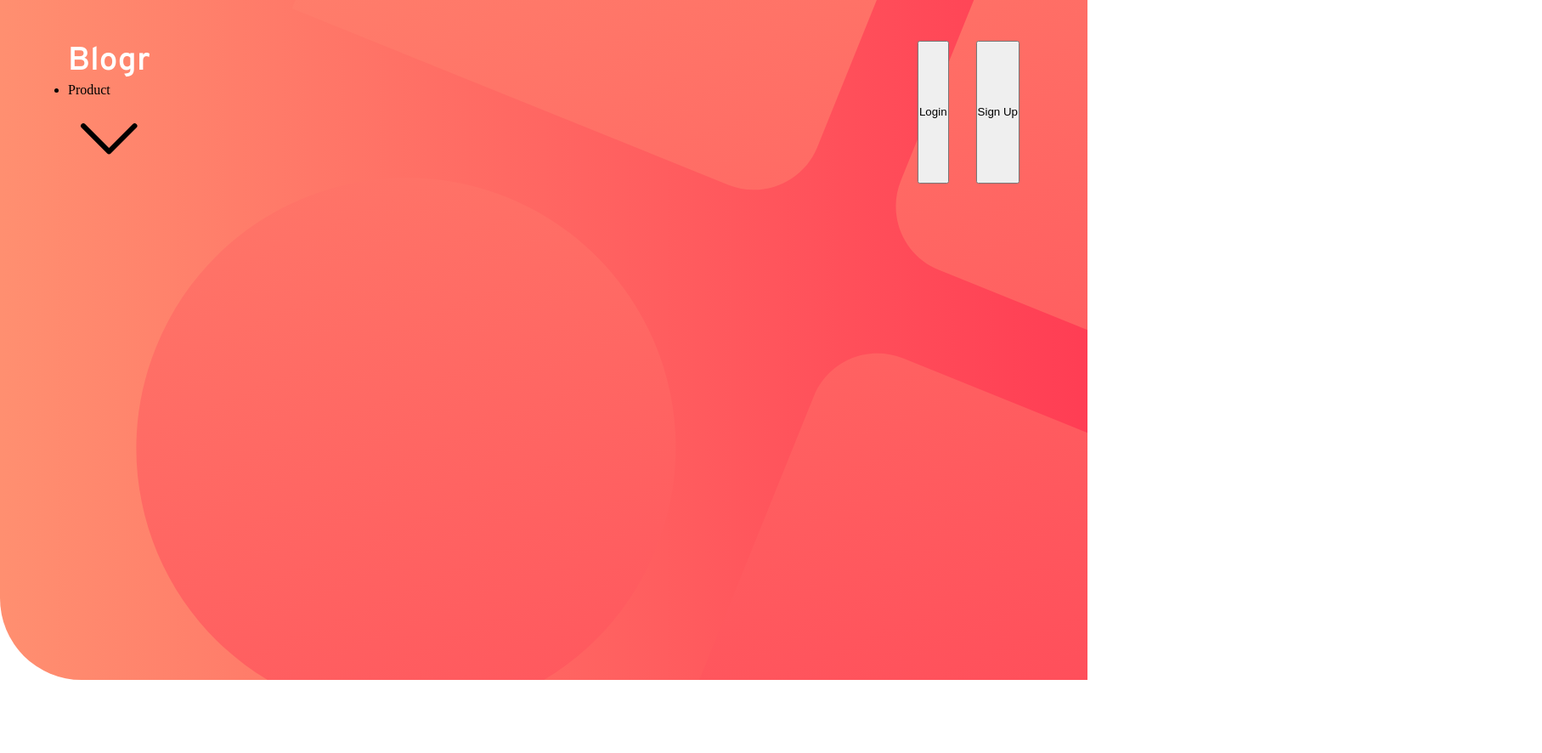
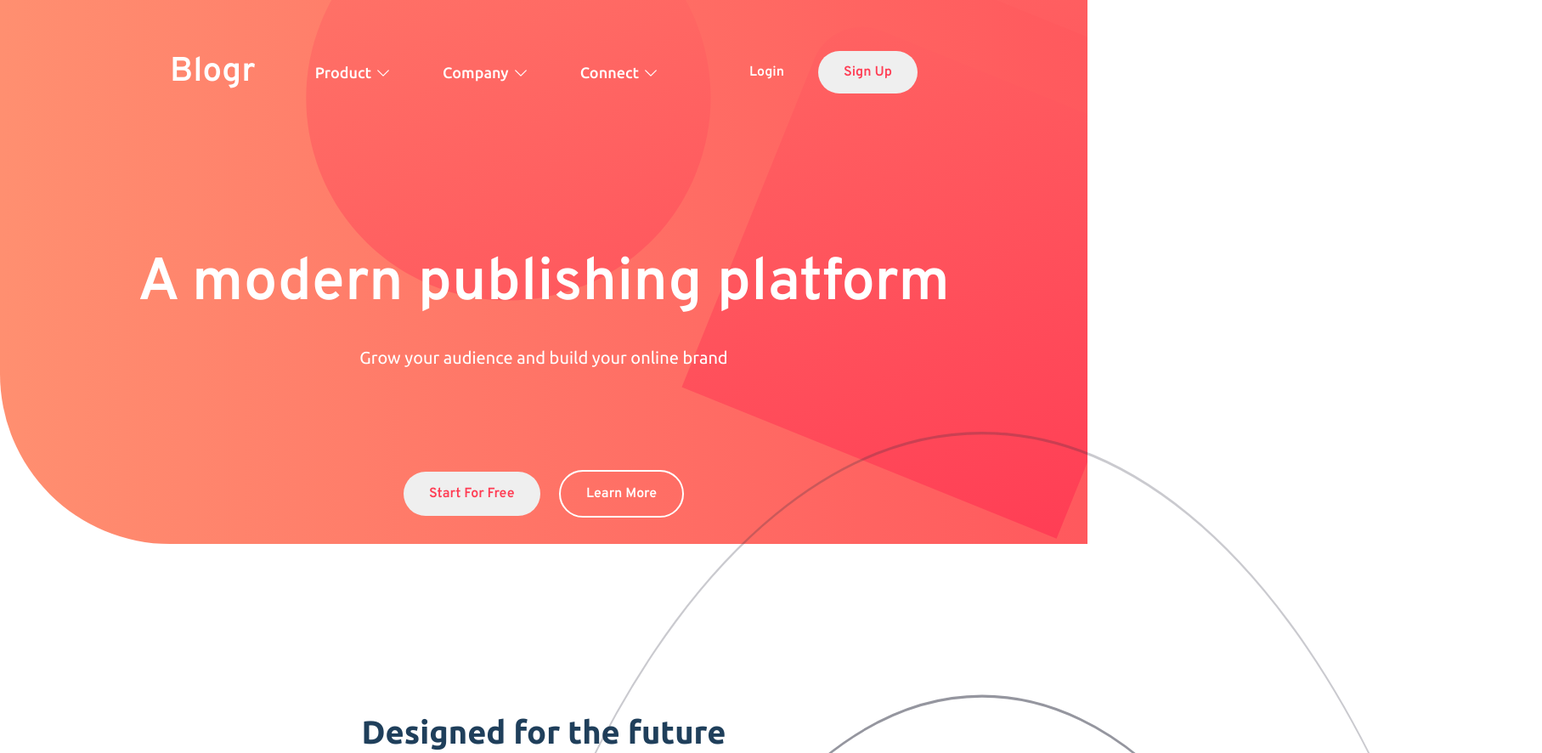
Before and after one commit to Txchele/Blogr, a plain HTML site: page index.html in a window 1280 px wide. Shown: the top 886 px of the page at 85% size, 1815 px wide, since content can reach past the window. Before the commit the page ends 800 px from the top, so only its background shows below. Drawn offline with Linux system fonts and the light colour scheme.

Commit message:
features and header section added

```diff
--- a/css/style.css
+++ b/css/style.css
@@ -9,38 +9,157 @@
   --white-text: hsl(0, 0%, 100%);
   --vlight-red: hsl(13, 100%, 72%);
   --light-red: hsl(353, 100%, 62%);
+  --cta-hover: hsl(355, 100%, 74%);
+  --dark-black: hsl(208, 49%, 24%);
 }
+button {
+  user-select: none;
+}
+html {
+  font-size: 62.5%;
+}
+body {
+  overflow-x: hidden;
+}
+
+/* Hero section */
 header {
-  /* background-color: red; */
-  z-index: -1;
-  position: relative;
-  height: 100vh;
-  background: linear-gradient(to right, var(--vlight-red), var(--light-red));
-  border-bottom-left-radius: 6rem;
-}
-header::before {
-  z-index: -2;
-  position: absolute;
-  display: block;
-  content: "";
-  width: 100%;
-  height: 100%;
-  background-image: url("../images/bg-pattern-intro-desktop.svg");
-  background-size: 200%;
-  background-position: -20rem -60rem;
+  height: 80vh;
+  background: url(/images/bg-pattern-intro-desktop.svg),
+    linear-gradient(to left, var(--light-red), var(--vlight-red));
+  background-size: 150%;
+  background-position: 0 -100rem;
+  border-bottom-left-radius: 20rem;
 }
 .header {
-  font-family: 'Overpass', sans-serif;
+  display: flex;
+  justify-content: space-between;
+  padding: 6rem 20rem;
+}
+.header h1 {
+  margin-right: 6rem;
+  font-size: 4rem;
   color: var(--white-text);
   font-weight: 600;
-  font-size: 2.4em;
+  font-family: "Overpass";
 }
-.header__container {
+.header div {
   display: flex;
-  justify-content: space-between;
-  padding: 3rem 5rem;
+  gap: 1rem;
 }
-.header__btns {
+.header__dropdowns {
   display: flex;
-  gap: 2rem;
+  gap: 6rem;
 }
+.header__dropdowns li {
+  cursor: pointer;
+  font-size: 1.8rem;
+  font-family: "Ubuntu";
+  font-weight: 500;
+  color: var(--white-text);
+  display: flex;
+  align-items: center;
+  gap: 0.4rem;
+  text-decoration: none;
+}
+.chevron {
+  margin-top: 6px;
+  stroke: var(--white-text);
+  width: 2rem;
+}
+
+.cta {
+  cursor: pointer;
+  border: none;
+  font-size: 1.6rem;
+  font-weight: 600;
+  font-family: "Overpass";
+  padding: 1rem 3rem;
+  border-radius: 3rem;
+}
+.login__btn {
+  color: var(--white-text);
+  background: none;
+}
+.signup__btn {
+  color: var(--light-red);
+}
+.hero__header {
+  margin-top: 12rem;
+  font-size: 7rem;
+  font-weight: 700;
+  font-family: "Overpass";
+  color: var(--white-text);
+  text-align: center;
+}
+.hero__subheader {
+  margin-top: 3rem;
+  font-size: 2rem;
+  font-weight: 400;
+  font-family: "Ubuntu";
+  color: var(--white-text);
+  text-align: center;
+}
+.hero__btns {
+  margin-top: 12rem;
+  text-align: center;
+}
+.hero__btns button {
+  padding: 1.6rem 3rem;
+}
+.hero__btn {
+  margin-left: 2rem;
+  border: 2px solid var(--white-text);
+}
+.hero__btn:hover {
+  background-color: var(--white-text);
+  color: var(--light-red);
+}
+.signup__btn:hover {
+  background-color: var(--cta-hover);
+  color: var(--white-text);
+}
+
+/* Features section */
+
+.features__section {
+  display: flex;
+  flex-direction: column;
+  align-items: center;
+  margin-top: 20rem;
+}
+.features__header {
+  font-weight: 600;
+  font-family: "Ubuntu";
+  font-size: 3.8rem;
+  color: var(--dark-black);
+}
+.feature {
+  display: flex;
+  margin: 8rem 30rem;
+  margin-right: 0;
+  gap: 20rem;
+}
+.feature__img {
+  position: relative;
+  transform: translateX(11%);
+  scale: 1.5;
+}
+.feature__header {
+  font-size: 3rem;
+  color: var(--dark-black);
+  font-weight: 600;
+  font-family: "Overpass";
+}
+.feature__text {
+  line-height: 1.7;
+  margin-top: 3rem;
+  font-weight: 300;
+  font-family: "Overpass";
+  font-size: 1.8rem;
+}
+.feature span {
+  display: flex;
+  flex-direction: column;
+  gap: 8rem;
+}
--- a/index.html
+++ b/index.html
@@ -4,12 +4,6 @@
     <meta charset="UTF-8" />
     <meta name="viewport" content="width=device-width, initial-scale=1.0" />
     <!-- displays site properly based on user's device -->
-    <link rel="preconnect" href="https://fonts.googleapis.com" />
-    <link rel="preconnect" href="https://fonts.gstatic.com" crossorigin />
-    <link
-      href="https://fonts.googleapis.com/css2?family=Overpass:wght@300;600&family=Ubuntu:wght@400;500;700&display=swap"
-      rel="stylesheet"
-    />
     <link rel="preconnect" href="https://fonts.googleapis.com" />
     <link rel="preconnect" href="https://fonts.gstatic.com" crossorigin />
     <link
@@ -28,11 +22,11 @@
   </head>
   <body>
     <header>
-      <div class="header__container">
+      <div class="header">
         <div>
-          <h3 class="header">Blogr</h3>
-          <ul class="header__elements">
-            <li class="header__element">
+          <h1>Blogr</h1>
+          <ul class="header__dropdowns">
+            <li class="dropdown">
               Product
               <span
                 ><svg
@@ -41,7 +35,45 @@
                   viewBox="0 0 24 24"
                   stroke-width="1.5"
                   stroke="currentColor"
-                  class="header__chevron"
+                  class="chevron"
+                >
+                  <path
+                    stroke-linecap="round"
+                    stroke-linejoin="round"
+                    d="M19.5 8.25l-7.5 7.5-7.5-7.5"
+                  />
+                </svg>
+              </span>
+            </li>
+            <li class="dropdown">
+              Company
+              <span
+                ><svg
+                  xmlns="http://www.w3.org/2000/svg"
+                  fill="none"
+                  viewBox="0 0 24 24"
+                  stroke-width="1.5"
+                  stroke="currentColor"
+                  class="chevron"
+                >
+                  <path
+                    stroke-linecap="round"
+                    stroke-linejoin="round"
+                    d="M19.5 8.25l-7.5 7.5-7.5-7.5"
+                  />
+                </svg>
+              </span>
+            </li>
+            <li class="dropdown">
+              Connect
+              <span
+                ><svg
+                  xmlns="http://www.w3.org/2000/svg"
+                  fill="none"
+                  viewBox="0 0 24 24"
+                  stroke-width="1.5"
+                  stroke="currentColor"
+                  class="chevron"
                 >
                   <path
                     stroke-linecap="round"
@@ -53,11 +85,54 @@
             </li>
           </ul>
         </div>
-        <div class="header__btns">
-          <button class="login">Login</button>
-          <button class="signup">Sign Up</button>
+        <div>
+          <button class="login__btn cta">Login</button>
+          <button class="signup__btn cta">Sign Up</button>
         </div>
       </div>
+      <h1 class="hero__header">A modern publishing platform</h1>
+      <p class="hero__subheader">
+        Grow your audience and build your online brand
+      </p>
+      <div class="hero__btns">
+        <button class="signup__btn cta">Start For Free</button>
+        <button class="login__btn cta hero__btn">Learn More</button>
+      </div>
     </header>
+    <section class="features__section">
+      <h3 class="features__header">Designed for the future</h3>
+      <div class="feature__container">
+        <div class="feature">
+          <span>
+            <span>
+              <h4 class="feature__header">Introducing an extensible editor</h4>
+              <p class="feature__text">
+                Blogr features an exceedingly intuitive interface which lets you
+                focus on one thing: creating content. The editor supports
+                management of multiple blogs and allows easy manipulation of
+                embeds such as images, videos, and Markdown. Extensibility with
+                plugins and themes provide easy ways to add functionality or
+                change the looks of a blog
+              </p>
+            </span>
+            <span>
+              <h4 class="feature__header">Introducing an extensible editor</h4>
+              <p class="feature__text">
+                Blogr features an exceedingly intuitive interface which lets you
+                focus on one thing: creating content. The editor supports
+                management of multiple blogs and allows easy manipulation of
+                embeds such as images, videos, and Markdown. Extensibility with
+                plugins and themes provide easy ways to add functionality or
+                change the looks of a blog
+              </p>
+            </span>
+          </span>
+          <img
+            src="/images/illustration-editor-desktop.svg"
+            class="feature__img"
+          />
+        </div>
+      </div>
+    </section>
   </body>
 </html>
```
